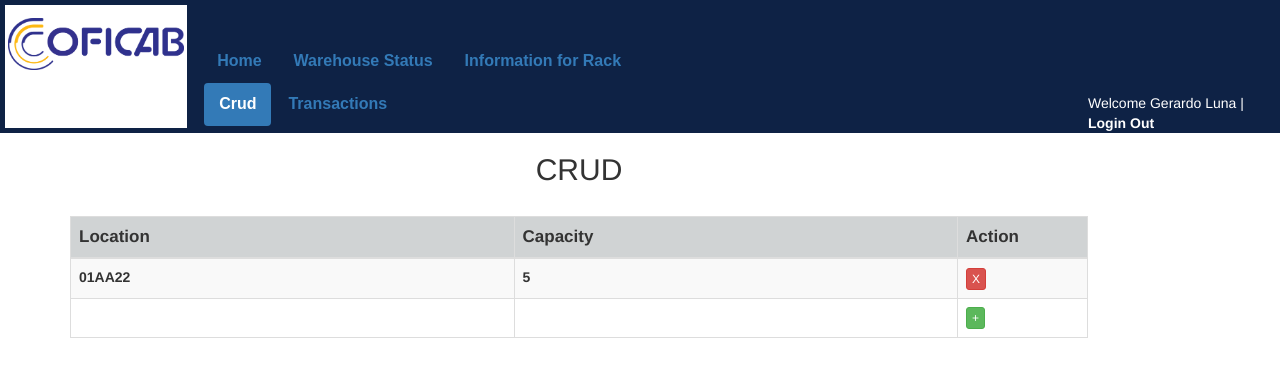
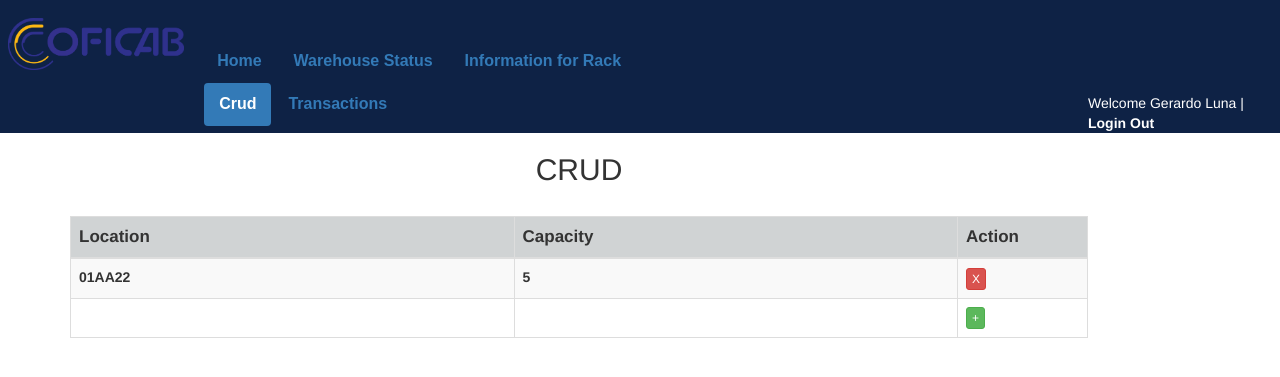
Before and after one commit to JesyLeon/LAPP, a PHP site: page /lapp/view/superuser/crud.php in a window 1280 px wide. Shown: the top 377 px of the page. Run offline with PHP 8.4, Linux system fonts and the light colour scheme; a user stored in the database is signed in; data comes from the database, SQL or seed files in the repository.

Commit message:
logo color

```diff
--- a/css/design.css
+++ b/css/design.css
@@ -33,7 +33,7 @@ body {
 
 .logocoficab{
 	/*background:  #0E2245;*/
-	background:  #fff;
+	background:  #0E2245;
 	width: 15%;
 	padding: .2%;
 	display: block;
--- a/model/select.php
+++ b/model/select.php
@@ -1,3 +1,7 @@
+  <!--Table-->
+  <link rel="stylesheet" href="../../css/jquery.dataTables.min.css">
+  <link rel="stylesheet" href="https://maxcdn.bootstrapcdn.com/bootstrap/3.3.7/css/bootstrap.min.css">
+  <script src="../../js/jquery.dataTables.min.js"></script>
 <script>
   		$(document).ready(function() {
   			$('#myTable').DataTable({
```
